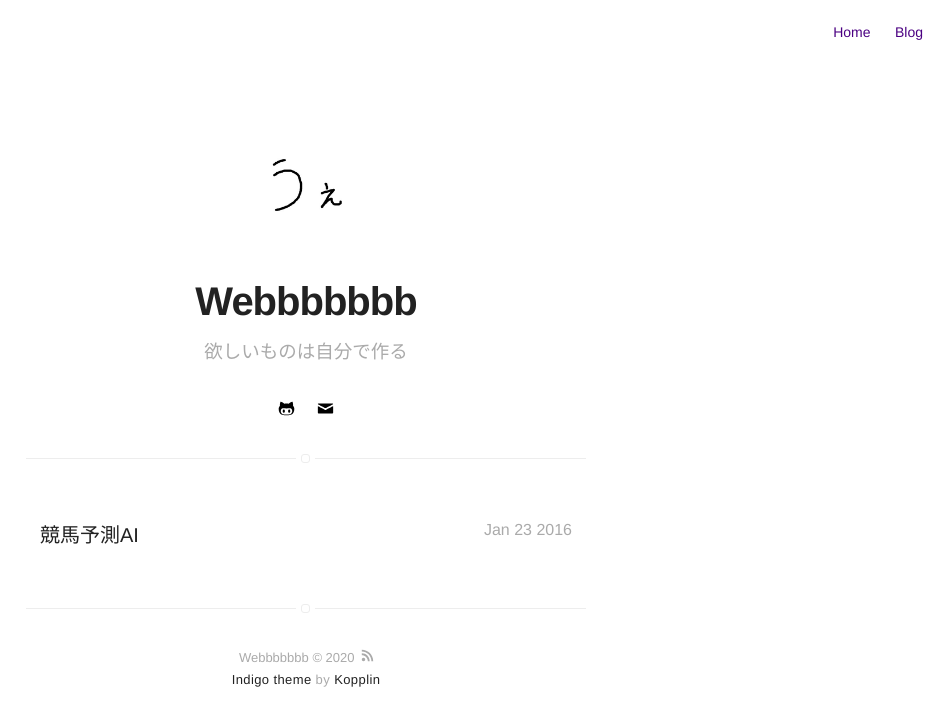
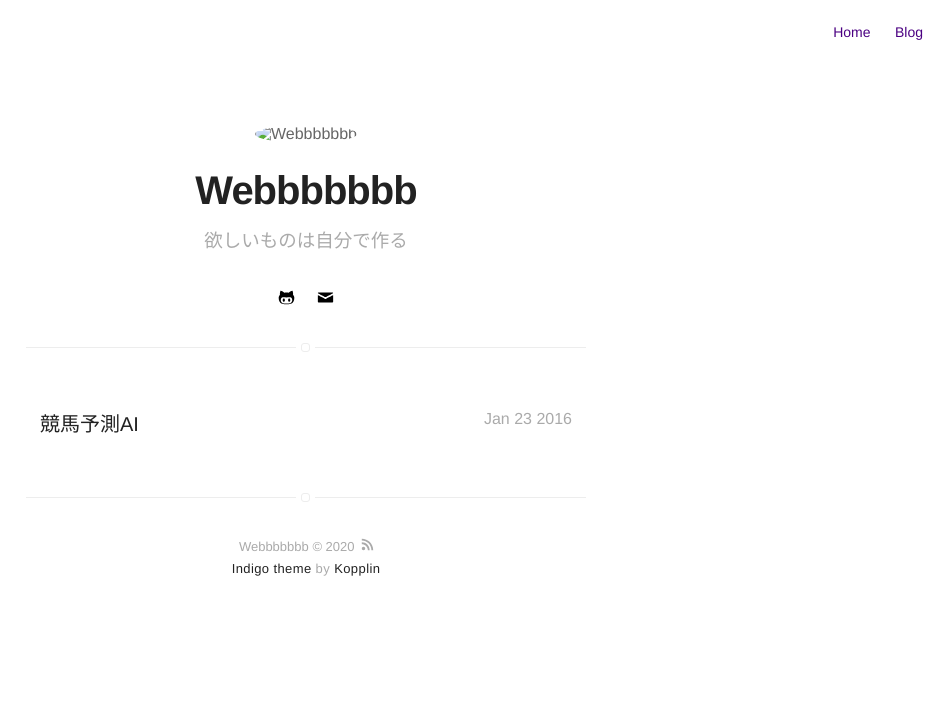
Before and after one commit to piropiro-piro/site, a Jekyll site: the page built from projects.html, in a window 1280 px wide. Shown: the top 726 px of the page, without its empty margins (334-1280 px from the left). Built offline with Jekyll 4.4.1, drawn with Linux system fonts in a browser that asks for light colours.

Commit message:
バグ修正

```diff
--- a/_config.yml
+++ b/_config.yml
@@ -7,13 +7,13 @@ description: 作ったものの一覧と備忘録
 
 # if it's an external image, update below for true
 # better with square images
-external-image: false
+external-image: true
 picture: assets/images/profile.jpg
 
 # If you want to include your resume, set to true
 # and specify source (external or local).
 resume: false
-resume-external: true
+resume-external: false
 resume-url: https://google.com/?q=my+resume
 
 #TODO:: URLを変更する
```
